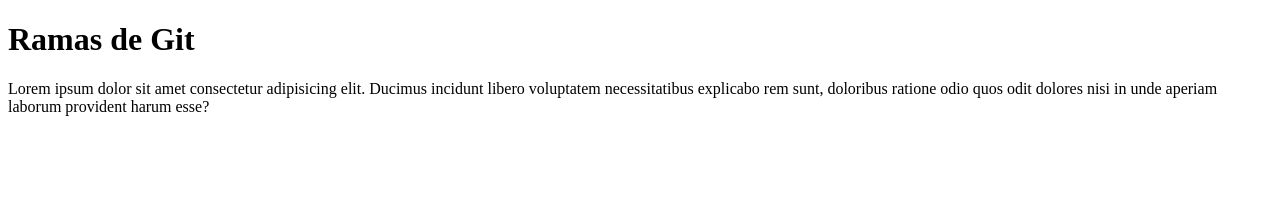
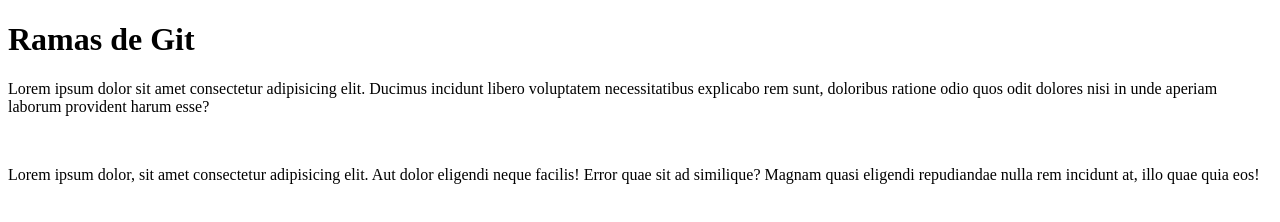
Before and after one commit to AndresFelipe777/PruebaAndres, a plain HTML site: page index.html in a window 1280 px wide. Drawn offline with Linux system fonts and the light colour scheme.

Commit message:
V2 index

```diff
--- a/index.html
+++ b/index.html
@@ -8,6 +8,8 @@
 <body>
     <h1>Ramas de Git</h1>
     <p>Lorem ipsum dolor sit amet consectetur adipisicing elit. Ducimus incidunt libero voluptatem necessitatibus explicabo rem sunt, doloribus ratione odio quos odit dolores nisi in unde aperiam laborum provident harum esse?</p>
+    <br>
+    <p>Lorem ipsum dolor, sit amet consectetur adipisicing elit. Aut dolor eligendi neque facilis! Error quae sit ad similique? Magnam quasi eligendi repudiandae nulla rem incidunt at, illo quae quia eos!</p>
 
 </body>
 </html>
```
